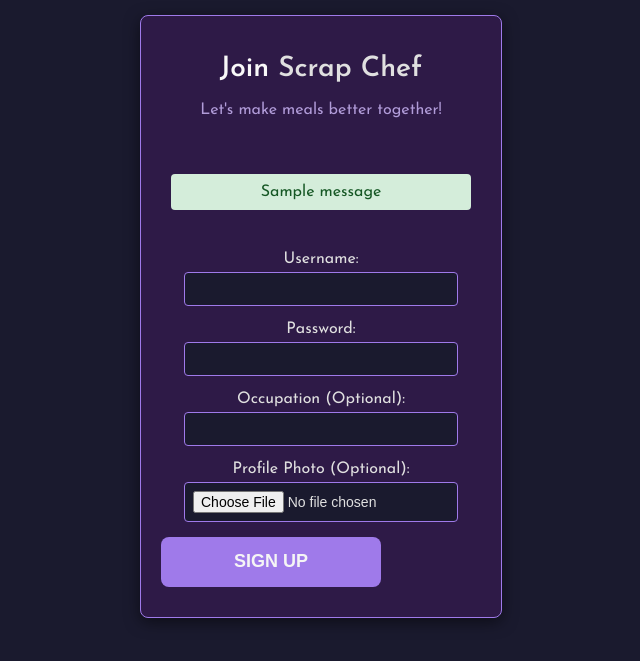
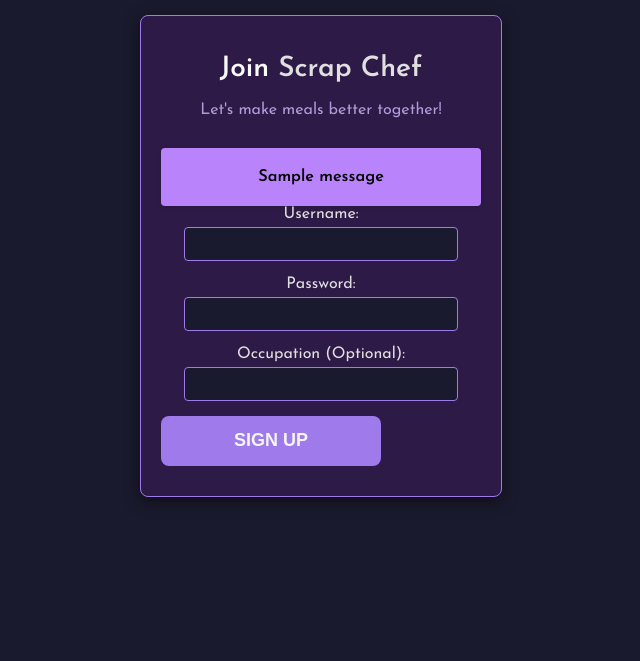
Before and after one commit to Zoroneku/Scrap-Chef, a Django app: page /signup/ in a window 1280 px wide. Shown: the top 661 px of the page, without its empty margins (319-959 px from the left). Run offline with Django 3.2, Linux system fonts and the light colour scheme; tables that the repository leaves empty hold one stand-in row (values such as "Sample post"); one stand-in notice (Sample message) is shown.

Commit message:
Added proper error messages

```diff
--- a/scrapchef/models.py
+++ b/scrapchef/models.py
@@ -5,7 +5,6 @@ from django.utils.text import slugify
 class UserProfile(models.Model):
     User = models.OneToOneField(User, on_delete=models.CASCADE)
     Occupation = models.CharField(max_length=100, blank=True, null=True)
-    Profile_photo = models.ImageField(upload_to='profile_photos/', blank=True, null=True)
 
     def __str__(self):
         return self.User.username
--- a/scrapchef/views.py
+++ b/scrapchef/views.py
@@ -126,13 +126,11 @@ def saved(request):
     return render(request, 'scrapchef/saved.html', context)
 
 
-
 def signup_view(request):
     if request.method == "POST":
         username = request.POST.get("username", "").strip()
         password = request.POST.get("password", "").strip()
         occupation = request.POST.get("occupation", "").strip()
-        profile_photo = request.FILES.get("profile_photo", None)
 
         if not username or not password:
             messages.error(request, "Username and password are required.")
@@ -150,12 +148,11 @@ def signup_view(request):
             user = User.objects.create_user(username=username, password=password)
             user_profile = UserProfile.objects.get(User=user)
             user_profile.Occupation = occupation
-            user_profile.Profile_photo = ""
             user_profile.save()
             user.save()
 
-            messages.success(request, "Signup successful! Please log in.")
-            return redirect(reverse_lazy("scrapchef:login_view"))
+            # Redirect to login page with the query parameter 'signup_success=true'
+            return redirect(reverse_lazy("scrapchef:login_view") + "?signup_success=true")
 
         except IntegrityError:
             messages.error(request, "An error occurred. Please try again.")
@@ -165,6 +162,14 @@ def signup_view(request):
 
 
 def login_view(request):
+
+    storage = messages.get_messages(request)
+    storage.used = True
+
+
+    if 'signup_success' in request.GET:
+        messages.success(request, "Signup successful! Please log in.", extra_tags="signup-success")
+
     if request.method == 'POST':
         username = request.POST.get('username')
         password = request.POST.get('password')
@@ -174,9 +179,11 @@ def login_view(request):
             auth_login(request, user)
             return redirect(reverse('scrapchef:dashboard'))
         else:
-            return HttpResponse("Invalid username or password.")
+            messages.error(request, "Invalid username or password.", extra_tags="login-error")
+            return redirect('scrapchef:login_view')
 
     return render(request, 'scrapchef/login.html')
+
 
 def post(request):
     # add stuff here
--- a/static/css/pages.css
+++ b/static/css/pages.css
@@ -111,6 +111,51 @@ body {
     color: #7a57c4;
     text-decoration: underline;
 }
+
+.messages {
+    margin-top: 8px !important;  /* Move it higher */
+    max-width: 400px !important;
+    padding: 10px !important;  /* Slightly more padding for better spacing */
+    border-radius: 4px !important;
+    background-color: #b983fb !important;
+    color: #000000 !important;
+    font-size: 1.2em !important;  /* Use em for better scalability */
+    font-weight: bold !important;  /* Make text stand out */
+    box-shadow: 0 2px 5px rgba(0, 0, 0, 0.1) !important;
+    text-align: center !important;
+    animation: fadeIn 0.4s ease-out !important;
+}
+
+
+
+.message {
+    margin: 5px 0;  /* Reduce spacing between messages */
+    padding: 6px;  /* Smaller internal padding */
+    font-size: 0.85em;  /* Reduce text size even more */
+}
+
+
+
+.login-page .message.success {
+    background-color: #1ac665;
+    color: #000000;
+}
+
+.message.error {
+    background-color: #d82f84;
+    color: #000000;
+}
+
+/* For animations */
+@keyframes fadeIn {
+    from {
+        opacity: 0;
+    }
+    to {
+        opacity: 1;
+    }
+}
+
 
 /* ========================= */
 /* Feed Page Styling */
--- a/static/css/style.css
+++ b/static/css/style.css
@@ -193,24 +193,6 @@ header {
     animation: fadeIn 0.3s ease-in-out;
 }
 
-/* Messages for sign up */
-.messages {
-    margin-bottom: 15px;
-    padding: 10px;
-    border-radius: 5px;
-}
-.message {
-    padding: 10px;
-    border-radius: 4px;
-}
-.message.success {
-    background-color: #d4edda;
-    color: #155724;
-}
-.message.error {
-    background-color: #f8d7da;
-    color: #721c24;
-}
 
 /* for mobiles */
 
--- a/templates/scrapchef/signup.html
+++ b/templates/scrapchef/signup.html
@@ -33,10 +33,6 @@
             <input type="text" name="occupation" id="occupation">
         </div>
 
-        <div class="input-group">
-            <label for="profile_photo">Profile Photo (Optional):</label>
-            <input type="file" name="profile_photo" id="profile_photo">
-        </div>
 
         <button type="submit" class="signup-btn">Sign Up</button>
     </form>
@@ -59,26 +55,7 @@
 
         passwordInput.addEventListener("focus", () => toggleInstructions(passwordInput, passwordInstructions, true));
         passwordInput.addEventListener("blur", () => toggleInstructions(passwordInput, passwordInstructions, false));
-
-        // ✅ Detect success message and handle redirect
-        const successMessage = document.querySelector(".message.success");
-        if (successMessage) {
-            console.log("✅ Success message detected! Redirecting in 30 seconds...");
-
-            setTimeout(function () {
-                window.location.href = "{% url 'scrapchef:login_view' %}";
-            }, 30000); // 30 seconds delay
-
-            // Optional: Hide message after a few seconds before redirect
-            setTimeout(function () {
-                successMessage.style.transition = "opacity 1s";
-                successMessage.style.opacity = "0";
-            }, 25000);
-        } else {
-            console.log("❌ No success message found. Not redirecting.");
-        }
     });
 </script>
 
 {% endblock %}
-z
```
Also changed, not shown: templates/scrapchef/login.html (+24 -2 lines), scrapchef/migrations/0002_remove_userprofile_profile_photo_alter_list_id_and_more.py (added).
